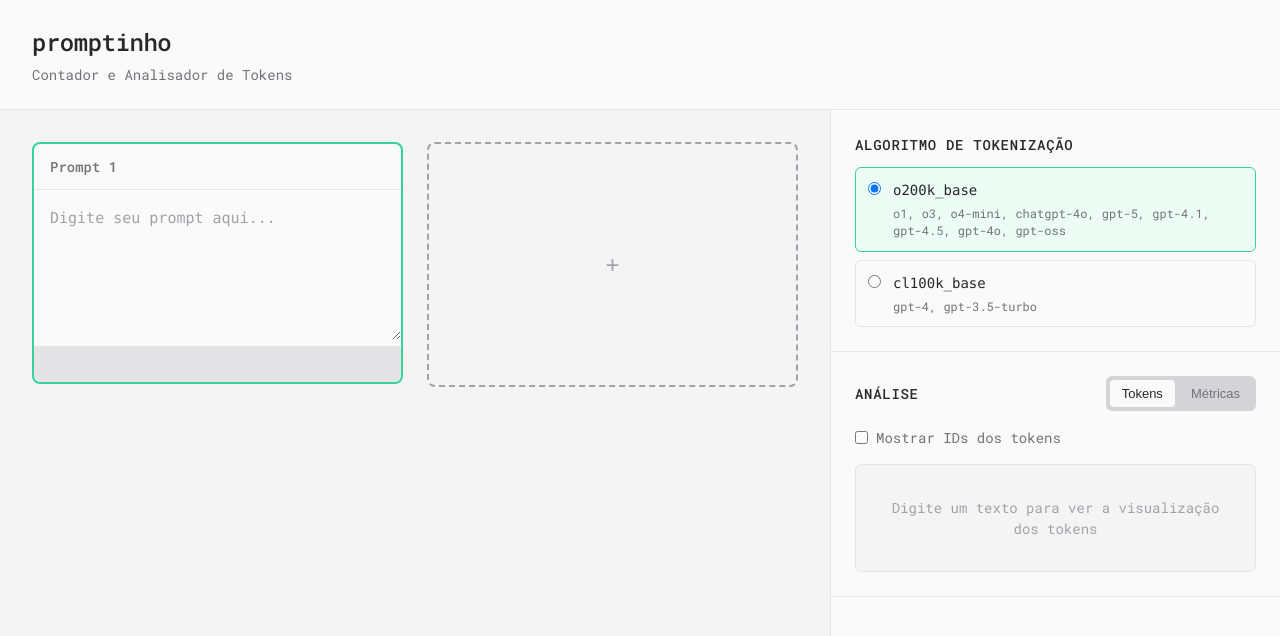
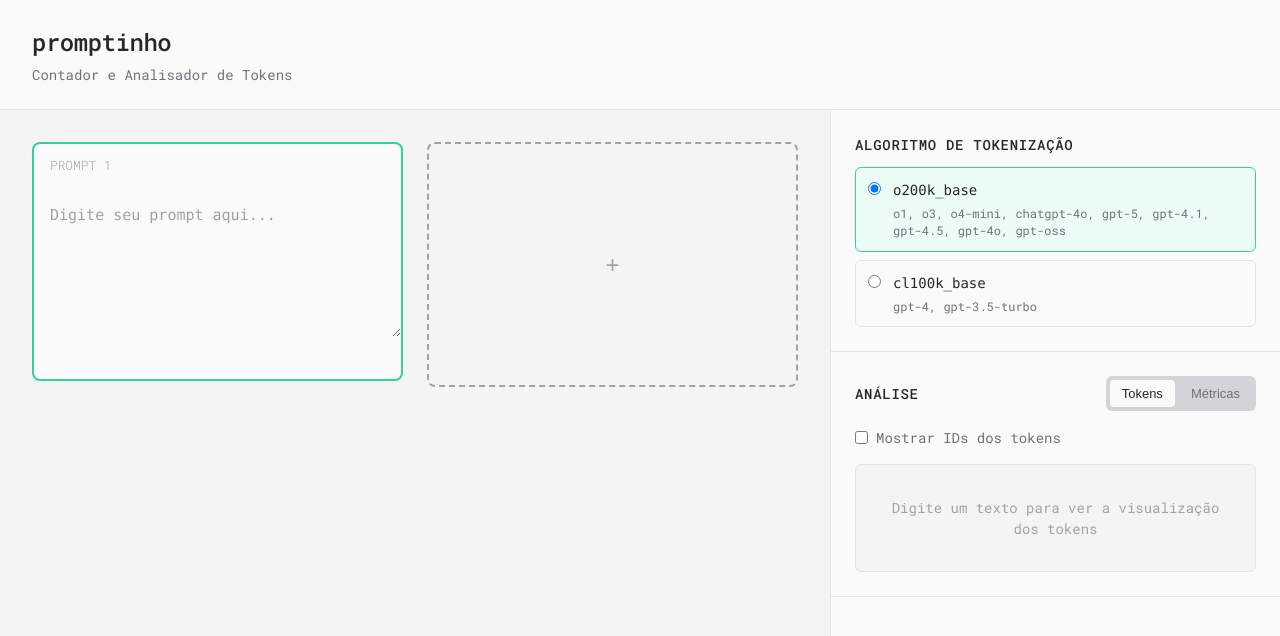
Before and after one commit to BrunoAseff/promptinho, a Vue app in the folder frontend/: page / in a window 1280 px wide. Shown: the top 636 px of the page. Built offline with nearby package versions, Linux system fonts and the light colour scheme.

Commit message:
refactor: improve prompt input UI

```diff
--- a/frontend/src/components/PromptInput.vue
+++ b/frontend/src/components/PromptInput.vue
@@ -1,7 +1,7 @@
 <template>
   <div class="prompt-input-wrapper" :class="{ 'is-focused': isFocused }">
     <div class="prompt-header">
-      <span class="prompt-label">Prompt {{ index + 1 }}</span>
+      <span class="prompt-label">PROMPT {{ index + 1 }}</span>
       <button
         v-if="canRemove"
         class="remove-btn"
@@ -23,7 +23,7 @@
 
     <div class="status-bar">
       <div v-if="prompt.isLoading" class="status">
-        <span class="status-text">Analisando...</span>
+        <span class="status-text">ANALISANDO...</span>
       </div>
 
       <div v-else-if="prompt.error" class="status error">
@@ -31,7 +31,7 @@
       </div>
 
       <div v-else-if="prompt.tokenData" class="token-count">
-        <span class="count-label">Tokens:</span>
+        <span class="count-label">TOKENS:</span>
         <span class="count-value">{{ prompt.tokenData.count }}</span>
       </div>
     </div>
@@ -84,13 +84,12 @@ const handleFocus = () => {
   align-items: center;
   justify-content: space-between;
   padding: 0.75rem 1rem;
-  border-bottom: 1px solid var(--color-border-primary);
 }
 
 .prompt-label {
-  font-size: 0.875rem;
-  font-weight: 500;
-  color: var(--color-text-secondary);
+  font-size: 0.8rem;
+  font-weight: 300;
+  color: var(--color-text-tertiary);
 }
 
 .remove-btn {
@@ -135,8 +134,6 @@ const handleFocus = () => {
 
 .status-bar {
   height: 36px;
-  border-top: 1px solid var(--color-border-primary);
-  background: var(--color-bg-tertiary);
   display: flex;
   align-items: center;
   border-bottom-left-radius: 8px;
@@ -149,16 +146,16 @@ const handleFocus = () => {
 }
 
 .status.error {
-  background: var(--color-error-bg);
   color: var(--color-error-text);
 }
 
 .status-text {
   font-size: 0.875rem;
+  text-transform: uppercase;
+  font-weight: 300;
 }
 
 .token-count {
-  width: 100%;
   display: flex;
   align-items: center;
   gap: 0.5rem;
@@ -167,7 +164,8 @@ const handleFocus = () => {
 
 .count-label {
   font-size: 0.875rem;
-  color: var(--color-text-secondary);
+  color: var(--color-text-primary);
+  font-weight: 300;
 }
 
 .count-value {
```
